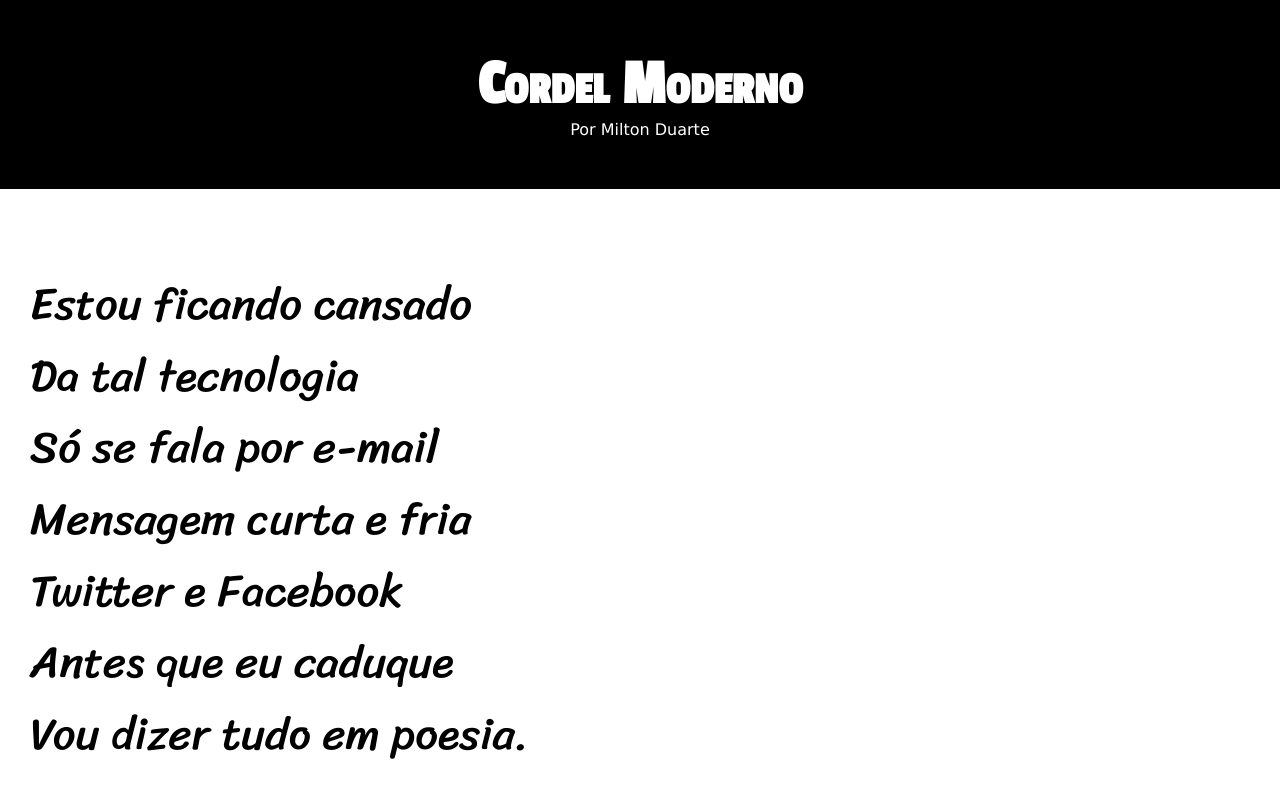
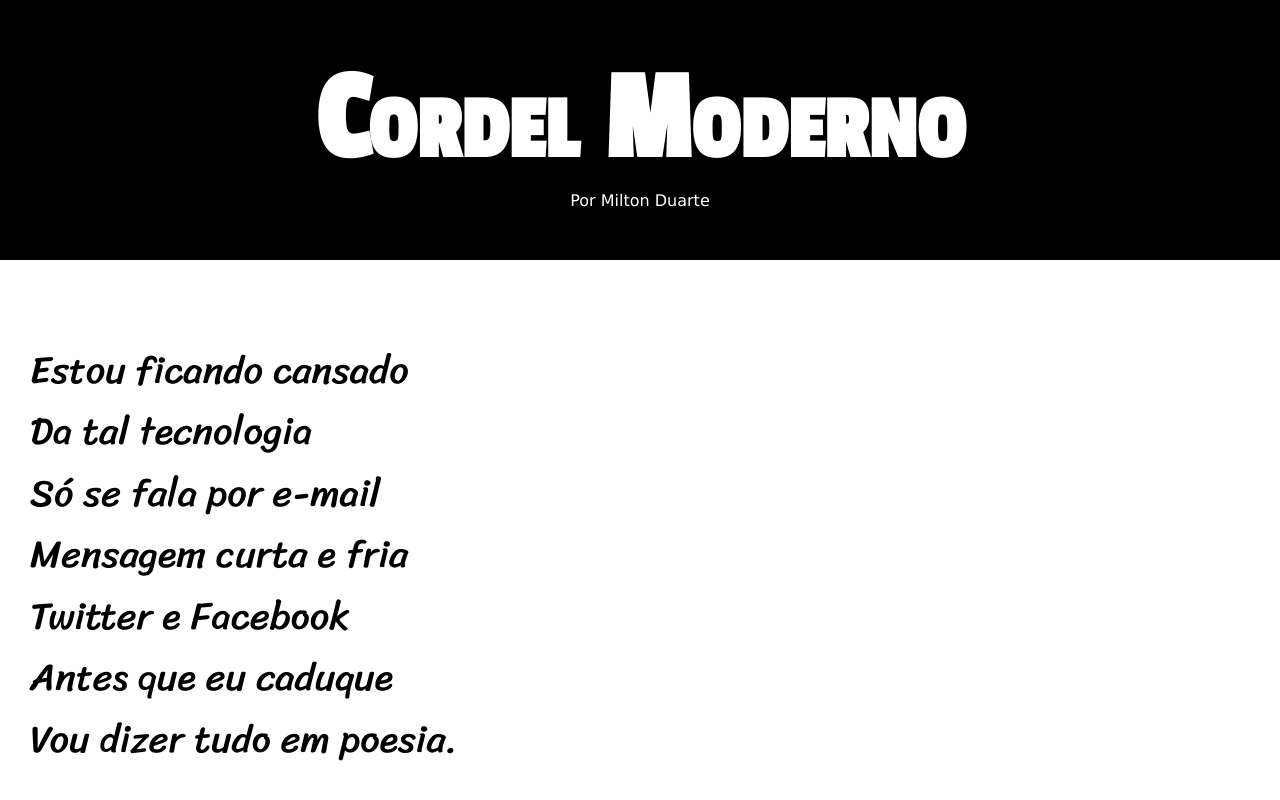
Before and after one commit to jeancarlosrocha/html-css, a plain HTML site: page desafios/df012/index.html in a window 1280 px wide. Shown: the top 800 px of the page. Drawn offline with Linux system fonts and the light colour scheme.

Commit message:
atualizado df12

```diff
--- a/desafios/df012/style/style.css
+++ b/desafios/df012/style/style.css
@@ -30,7 +30,7 @@ header > h1{
     padding-top: 50px;
     font-variant: small-caps;
     font-family: var(--fonte2);
-    font-size: 5vw;
+    font-size: 10vw;
 }
 
 header > p{
@@ -52,7 +52,7 @@ section{
     line-height: 1.6em;
     padding-left: 30px;
     font-family: var(--fonte3);
-    font-size: 3.5vw;
+    font-size: 3vw;
 }
 
 section.normal{
```
